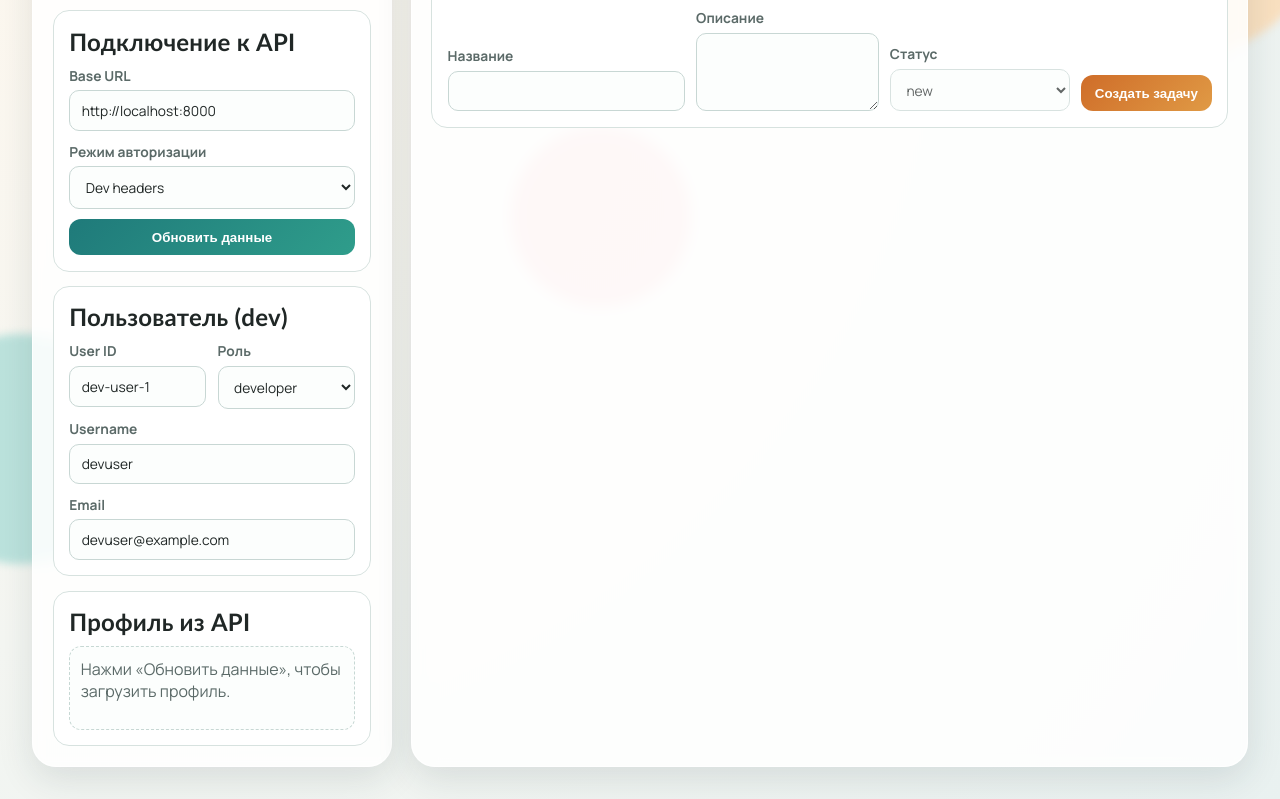
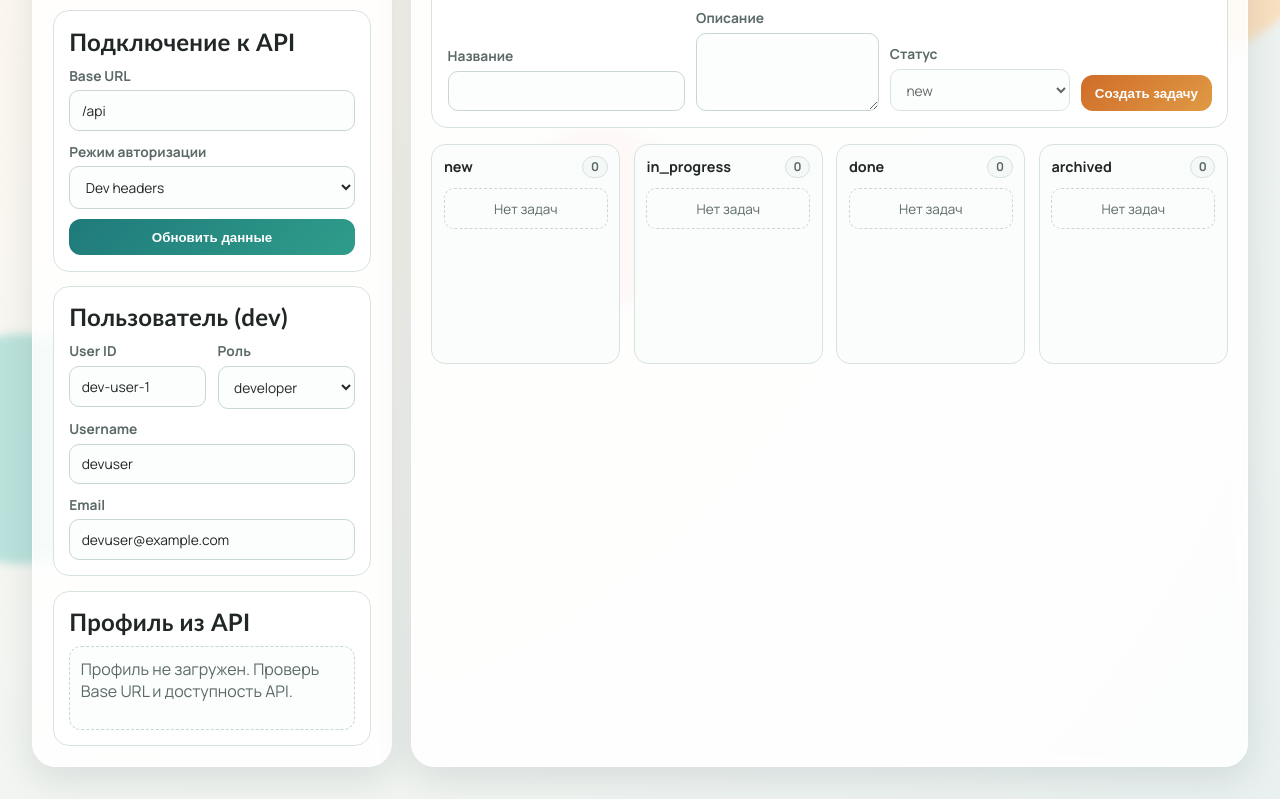
Before and after one commit to Kytaalok/devsecops-access-management-platform, a plain HTML site: page services/task-manager-frontend/index.html in a window 1280 px wide. Shown: the part 162-961 px from the top of the page. Drawn offline with Linux system fonts and the light colour scheme; no server answers; a web font is replaced by a local one.

Commit message:
feat: add nginx proxy and update dockerfile

```diff
--- a/services/task-manager-frontend/app.js
+++ b/services/task-manager-frontend/app.js
@@ -16,6 +16,7 @@ const el = {
   userRole: document.getElementById("userRole"),
   refreshBtn: document.getElementById("refreshBtn"),
   createTaskForm: document.getElementById("createTaskForm"),
+  createTaskBtn: document.getElementById("createTaskBtn"),
   taskTitle: document.getElementById("taskTitle"),
   taskDescription: document.getElementById("taskDescription"),
   taskStatus: document.getElementById("taskStatus"),
@@ -36,7 +37,7 @@ function showToast(message, isError = false) {
 
 function initDefaults() {
   const cfg = window.APP_CONFIG || {};
-  el.apiBaseUrl.value = cfg.apiBaseUrl || "http://localhost:8000";
+  el.apiBaseUrl.value = cfg.apiBaseUrl || "/api";
   el.authMode.value = cfg.authMode || "headers";
   el.userId.value = "dev-user-1";
   el.username.value = "devuser";
@@ -99,7 +100,9 @@ async function apiFetch(path, options = {}) {
 
 function renderProfile() {
   if (!state.me) {
-    el.meBox.innerHTML = '<p class="muted">Профиль не загружен.</p>';
+    el.meBox.innerHTML =
+      '<p class="muted">Профиль не загружен. Проверь Base URL и доступность API.</p>';
+    applyUiPermissions();
     return;
   }
   el.meBox.innerHTML = `
@@ -203,6 +206,7 @@ function applyUiPermissions() {
   formControls.forEach((node) => {
     node.disabled = !canCreate;
   });
+  el.createTaskBtn.disabled = !canCreate;
 }
 
 function renderBoard() {
@@ -291,4 +295,9 @@ el.createTaskForm.addEventListener("submit", async (event) => {
 initDefaults();
 refreshAll()
   .then(() => showToast("Интерфейс готов к работе."))
-  .catch((error) => showToast(error.message, true));
+  .catch((error) => {
+    state.me = null;
+    renderProfile();
+    renderBoard();
+    showToast(error.message, true);
+  });
--- a/services/task-manager-frontend/config.js
+++ b/services/task-manager-frontend/config.js
@@ -1,4 +1,4 @@
 window.APP_CONFIG = {
-  apiBaseUrl: "http://localhost:8000",
+  apiBaseUrl: "/api",
   authMode: "headers",
 };
--- a/services/task-manager-frontend/index.html
+++ b/services/task-manager-frontend/index.html
@@ -31,7 +31,7 @@
           <h2>Подключение к API</h2>
           <label class="field">
             <span>Base URL</span>
-            <input id="apiBaseUrl" type="text" placeholder="http://localhost:8000" />
+            <input id="apiBaseUrl" type="text" placeholder="/api" />
           </label>
           <label class="field">
             <span>Режим авторизации</span>
@@ -106,7 +106,7 @@
               <option value="archived">archived</option>
             </select>
           </label>
-          <button type="submit" class="btn btn-accent">Создать задачу</button>
+          <button id="createTaskBtn" type="submit" class="btn btn-accent">Создать задачу</button>
         </form>
 
         <div id="board" class="board"></div>
```
Also changed, not shown: 3 other files.
